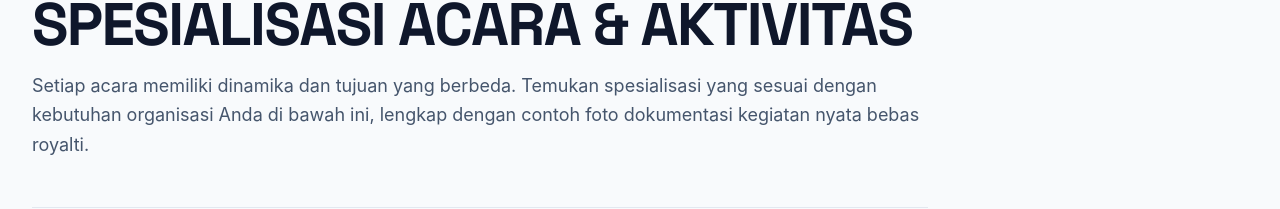
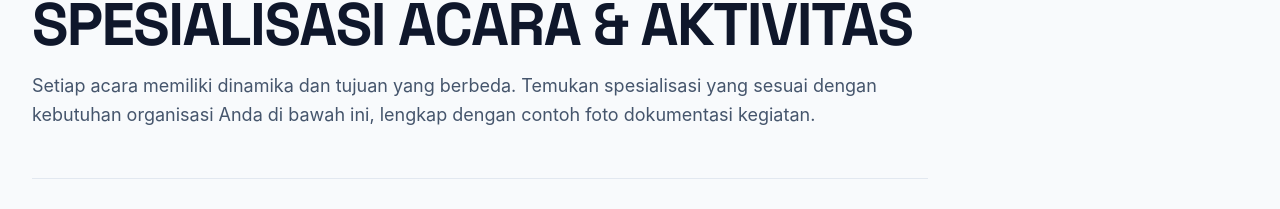
Before and after one commit to fauzanhanif/Thrivexps22, a React (Vite) app: page / in a window 1280 px wide. Both pictures are taken after a click on the button "LAYANAN & AKTIVITAS". Shown: the part 237-446 px from the top of the page. Built offline with nearby package versions, Linux system fonts and the light colour scheme.

Commit message:
Update ServicesIndexPage.tsx

```diff
--- a/src/pages/ServicesIndexPage.tsx
+++ b/src/pages/ServicesIndexPage.tsx
@@ -39,7 +39,7 @@ export const ServicesIndexPage: React.FC<ServicesIndexPageProps> = ({ onNavigate
             Spesialisasi Acara & Aktivitas
           </h1>
           <p className="mt-4 text-slate-600 text-base sm:text-lg leading-relaxed">
-            Setiap acara memiliki dinamika dan tujuan yang berbeda. Temukan spesialisasi yang sesuai dengan kebutuhan organisasi Anda di bawah ini, lengkap dengan contoh foto dokumentasi kegiatan nyata bebas royalti.
+            Setiap acara memiliki dinamika dan tujuan yang berbeda. Temukan spesialisasi yang sesuai dengan kebutuhan organisasi Anda di bawah ini, lengkap dengan contoh foto dokumentasi kegiatan.
           </p>
         </div>
 
@@ -78,7 +78,7 @@ export const ServicesIndexPage: React.FC<ServicesIndexPageProps> = ({ onNavigate
                   <div className="absolute bottom-4 left-4 right-4 flex items-center justify-between text-white text-xs">
                     <div className="flex items-center gap-1.5 bg-black/60 backdrop-blur-sm px-2.5 py-1 rounded-full text-[10px] text-white/90 font-mono">
                       <Camera className="w-3 h-3 text-amber-400" />
-                      <span>Foto Dokumentasi (Bebas Royalti Unsplash)</span>
+                      <span>Foto Dokumentasi</span>
                     </div>
                   </div>
                 </div>
```
